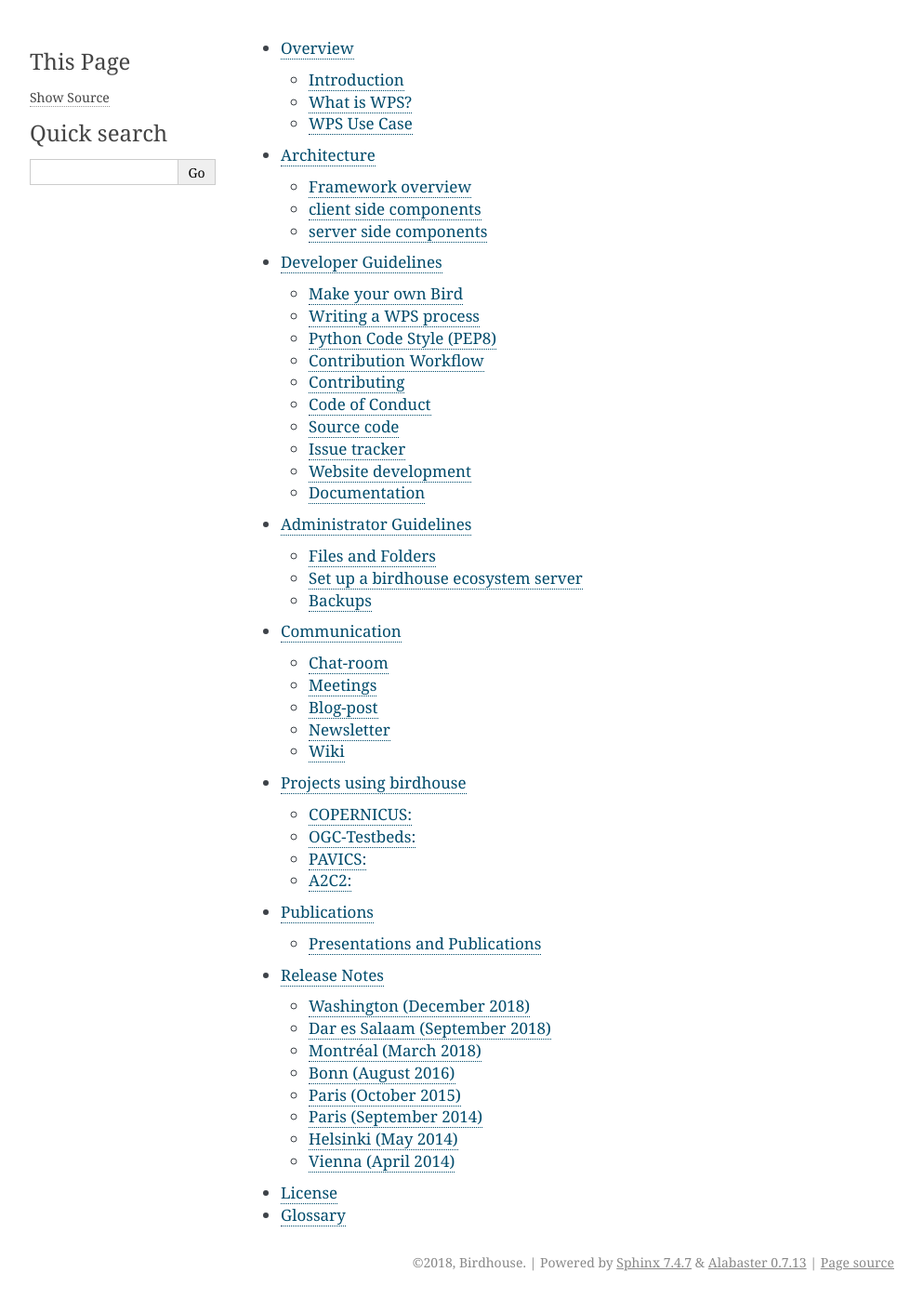
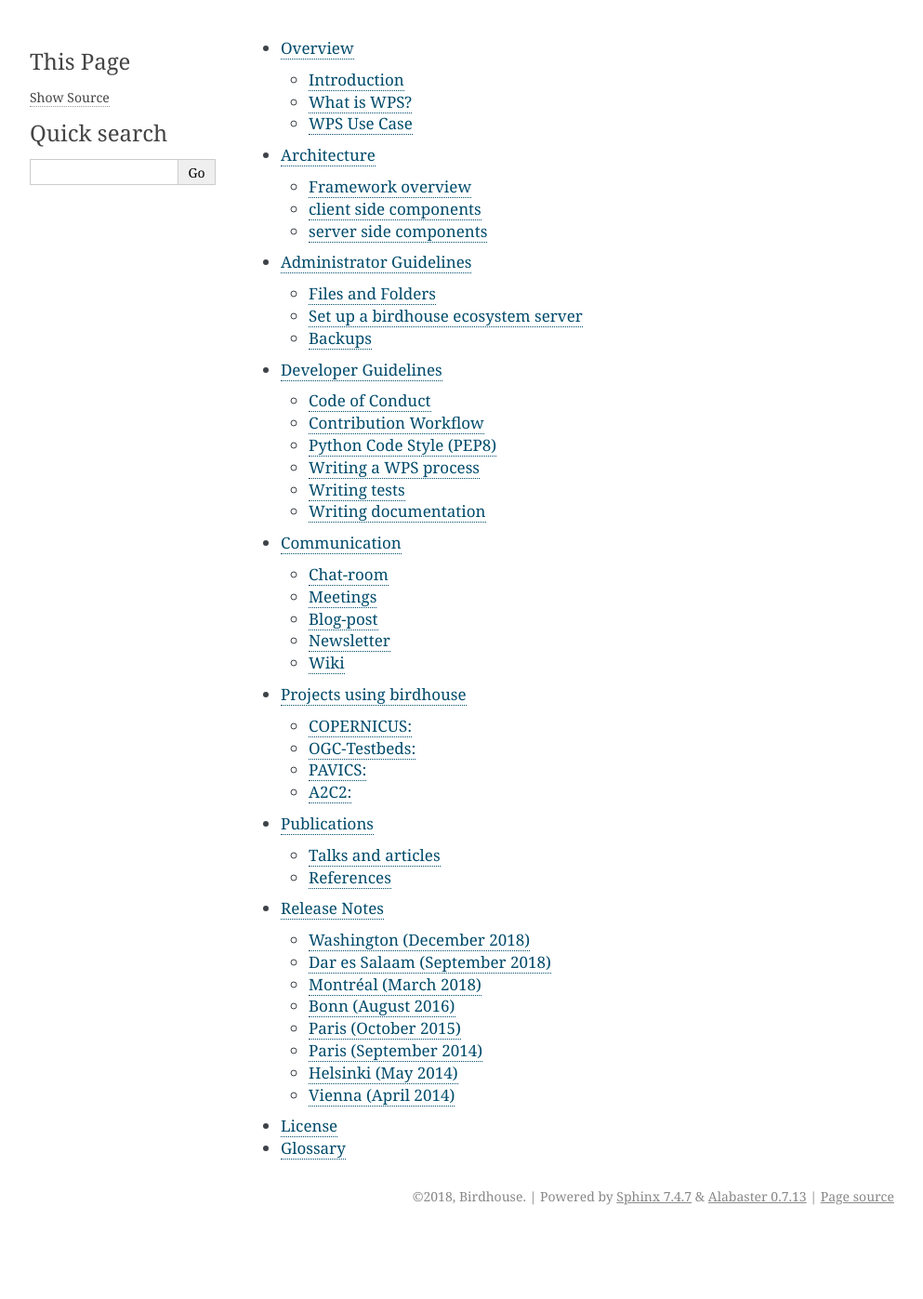
Before and after one commit to bird-house/birdhouse-docs, a Sphinx documentation site: the page built from docs/source/index.rst, in a window 1280 px wide. Shown: the whole page at 93% size, without its empty margins (148-1141 px from the left). Built offline with Sphinx 7.4.7, drawn with Linux system fonts in a browser that asks for light colours; after the commit the page ends 1326 px from its top, so only the background shows below that; some of the changed lines change nothing that is shown.

Commit message:
update dev guide

```diff
--- a/docs/source/dev_guide.rst
+++ b/docs/source/dev_guide.rst
@@ -1,5 +1,4 @@
 .. _dev_guide:
-
 
 Developer Guidelines
 ====================
@@ -8,37 +7,31 @@
     :local:
     :depth: 3
 
-Guidelines and tutorials for Developers to include new components to birdhouse or enhance existing functionality.
+The Birdhouse project openly welcomes contributions (bug reports, bug fixes, code enhancements/features, etc.). This document will outline some guidelines on contributing to birdhouse. As well, the birdhouse :ref:`communication` is a great place to get an idea of how to connect and participate in birdhouse community and development where everybody is welcome to rise questions and discussions.
+
+For better understanding this section, it is recommended that you are familiar with the :ref:`admin_guide`.
+
+.. _codeofconduct:
+Code of Conduct
+---------------
+
+.. note: Before we start please be aware that contributors to this project are expected to act respectfully toward others in
+accordance with the `OSGeo Code of Conduct`_.
+
+Contribution Workflow
+---------------------
+
+.. todo:: The coding guide needs to be updated.
+
+Please find the coding guide in the
+`Wiki <https://github.com/bird-house/bird-house.github.io/wiki/Development-Guidelines>`_.
 
 
-Make your own Bird
-------------------
-
-We have now a Cookiecutter_ template to create a new bird (PyWPS application).
-It is the recommended and fastest way to create your own bird:
-
-https://github.com/bird-house/cookiecutter-birdhouse
-
-.. note:: The cookiecutter is brand-new. Please give feedback and help to improve it.
-
-.. _writing_WPS_process:
-
-Writing a WPS process
----------------------
-
-In birdhouse, we are using the PyWPS_ implementation of a :term:`Web Processing Service`.
-Please read the PyWPS `documentation <https://pywps.readthedocs.io/en/master/process.html>`_
-on how to implement a WPS process.
-
-.. note:: To get started quickly, you can try the Emu_ WPS with some example processes for PyWPS.
-
-.. _conda:
-
+.. _codestyle:
 Python Code Style (PEP8)
 ------------------------
 
-Birdhouse uses PEP8_ checks to ensure a consistent coding style. Currently the following PEP8 rules are enabled
-in ``setup.cfg``:
+A good start to contribute is an enhancement of existing code with better or new functions. To respect a common coding style, Birdhouse uses PEP8_ checks to ensure a consistent coding style. Currently the following PEP8 rules are enabled in ``setup.cfg``:
 
 .. code-block:: ini
 
@@ -57,8 +50,7 @@
     # or
     $ make pep8    # make calls flake8
 
-To make it easier to write code according to the PEP8 rules enable PEP8 checking in your editor.
-In the following we give examples how to enable code checking for different editors.
+To make it easier to write code according to the PEP8 rules enable PEP8 checking in your editor. In the following we give examples how to enable code checking for different editors.
 
 Atom
 ....
@@ -92,63 +84,55 @@
     "wrap_width": 79
     }
 
-
 .. todo:: Add PEP8 instructions for more editors: PyCharm, Kate, Emacs, Vim, Spyder.
 
-Contribution Workflow
+.. _writing_functions:
+
+.. todo: guidline for writing functions. Where to place, how to comment.
+
+.. _writing_WPS_process:
+
+Writing a WPS process
 ---------------------
 
-.. todo:: The coding guide needs to be updated.
+In birdhouse, we are using the PyWPS_ implementation of a :term:`Web Processing Service`.
+Please read the PyWPS `documentation <https://pywps.readthedocs.io/en/master/process.html>`_
+on how to implement a WPS process.
 
-Please find the coding guide in the
-`Wiki <https://github.com/bird-house/bird-house.github.io/wiki/Development-Guidelines>`_.
+.. note:: To get started quickly, you can try the Emu_ WPS with some example processes for PyWPS.
 
-.. _contributing:
+Make your own Bird
+..................
 
-Contributing
-------------
+We have now a Cookiecutter_ template to create a new bird (PyWPS application).
+It is the recommended and fastest way to create your own bird:
 
-The Birdhouse project openly welcomes contributions
-(bug reports, bug fixes, code enhancements/features, etc.).
-This document will outline some guidelines on contributing to birdhouse.
-As well, the birdhouse :ref:`community` is a great place to get an idea of
-how to connect and participate in birdhouse community and development.
+https://github.com/bird-house/cookiecutter-birdhouse
 
-.. _codeofconduct:
-Code of Conduct
----------------
+.. note:: The cookiecutter is brand-new. Please give feedback and help to improve it.
 
-Contributors to this project are expected to act respectfully toward others in
-accordance with the `OSGeo Code of Conduct`_.
 
-.. _source:
-Source code
------------
+.. _writing_tests:
 
-The source code of all birdhouse components is available on GitHub_.
-
-.. _issuetracker:
-Issue tracker
+Writing tests
 -------------
 
-Please use the issue tracker on GitHub for the corresponding birdhouse component.
+.. todo: missing so far :-)
 
 
-Website development
--------------------
+.. _writing_docs:
 
-The birdhouse website is on http://bird-house.github.io/.
-The HTML pages are `maintained on GitHub <https://github.com/bird-house/bird-house.github.io>`_.
+Writing documentation
+---------------------
 
-Documentation
--------------
-
-Documentation is written in reStructuredText_ and generated with Sphinx_.
+Last but not least, a very very important point is to write a good documentation about your work! Each WPS (bird) has a docs folder for this where the documentation is written in reStructuredText_ and generated with Sphinx_.
 
 * http://sphinx-doc.org/tutorial.html
 * http://quick-sphinx-tutorial.readthedocs.io/en/latest/
 
 The documentation is automatically published to ReadTheDocs_ with GitHub webhooks.
+It is important to keep the :ref:`_codestyle` and write explainations to your functions. There is an auto-api for documentation of functions.
+.. todo: explenation of enabling spinx automatic api documentation.
 
 The main `documentation`_ (which you are reading now) is the starting point to
 get an overview of birdhouse. Each birdhouse component comes with
--- a/docs/source/index.rst
+++ b/docs/source/index.rst
@@ -9,8 +9,8 @@
 
    overview
    architecture
+   admin_guide
    dev_guide
-   admin_guide
    communication
    projects
    publications
--- a/docs/source/publications.rst
+++ b/docs/source/publications.rst
@@ -9,8 +9,8 @@
 
 .. _presentations:
 
-Presentations and Publications
-------------------------------
+Talks and articles
+------------------
 
 Articles, book sections and conference proceedings and presentations related to the birdhouse projects:
 
@@ -49,13 +49,17 @@
 2014:
 
 * `EGI Community Forum 2014 at Helsinki <https://indico.egi.eu/indico/event/1994/session/23/contribution/134>`_
-EGI Community Forum 2014
 
 * Prag
 * Optimization of data life cycles :cite:`Jung2014`
 
 2013:
 
-* Gerics Hamburg
+* Gerics Hamburg User-Developer Workshop
+
+.. references:
+
+References
+----------
 
 .. bibliography:: birdhouse.bib
```
